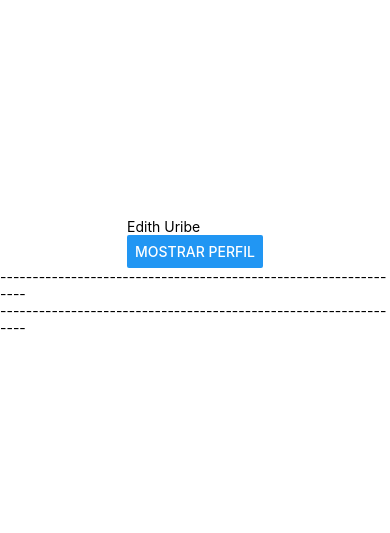
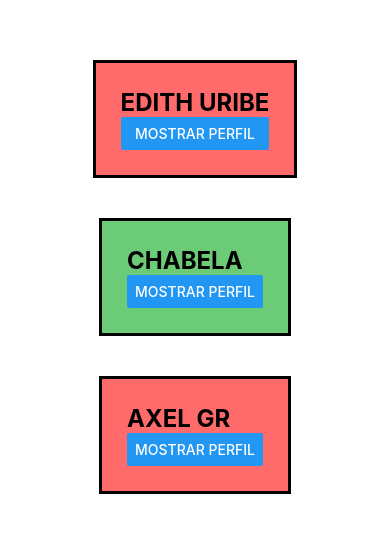
Before and after one commit to 3d1th-u/PM, a React Native app in the folder practica5/miapp2/: screen / in a window 390 px wide. Shown: the part 145-678 px from the top of the page. Built offline with nearby package versions, Linux system fonts and the light colour scheme.

Commit message:
Práctica 8
hicimos uso de las distintas opciones de estilos como los de css

```diff
--- a/practica5/miapp2/App.js
+++ b/practica5/miapp2/App.js
@@ -11,15 +11,18 @@ export default function App() {
   return (
     <View style={styles.container}>
 
-      <Perfil2
-      nombre="Edith Uribe"
+      <Perfil2 estiloE={styles.targetaRoja} nombre="Edith Uribe" carrera="Sitemas" materia="programacion movil" cuatri="noveno"></Perfil2>
+
+      <Perfil2 estiloE={styles.targetaVerde}
+      nombre="Chabela"
       carrera="Sitemas"
       materia="programacion movil"
       cuatri="noveno"
       >
       </Perfil2>
-      <Text>----------------------------------------------------------------</Text>
-      <Text>----------------------------------------------------------------</Text>
+
+      <Perfil2 estiloE={styles.targetaRoja} nombre="Axel GR" carrera="Sitemas" materia="programacion movil" cuatri="noveno"></Perfil2>
+
 
     </View>
   );
@@ -32,5 +35,8 @@ const styles = StyleSheet.create({
     backgroundColor: '#fff',
     alignItems: 'center',
     justifyContent: 'center',
+    flexDirection:'column',
   },
+  targetaRoja:{backgroundColor:'#FF6B6B'},
+  targetaVerde:{backgroundColor:'#6BCB77'},
 });
--- a/practica5/miapp2/components/Perfil.js
+++ b/practica5/miapp2/components/Perfil.js
@@ -1,21 +1,21 @@
 /*perfil usando desestructuracion */
-import { Text, View, Button} from "react-native";
+import { Text, View, Button, StyleSheet} from "react-native";
 import React,{useState} from "react";
 
-   export const Perfil2= ({nombre,carrera,materia,cuatri}) =>{
+   export const Perfil2= ({nombre,carrera,materia,cuatri, estiloE}) =>{
 
     const [mostrar, setmostrar] = useState(false);
 
     return(
-        <View>
+        <View style={[estilos.targeta,estiloE]}>
 
-        <Text>{nombre}</Text>
+        <Text style={estilos.nombre}>{nombre}</Text>
 
         {mostrar &&
         <>
-        <Text>{carrera}</Text>
-        <Text>{materia}</Text>
-        <Text>{cuatri}</Text>
+        <Text style={estilos.carrera}>{carrera}</Text>
+        <Text style={estilos.otrotexto}>{materia}</Text>
+        <Text style={estilos.otrotexto}>{cuatri}</Text>
         </>
          }
         <Button
@@ -24,6 +24,32 @@ import React,{useState} from "react";
         </View>
     )
 }
+
+
+
+const estilos= StyleSheet.create({
+    nombre:{
+        fontSize:24,
+        fontWeight:700,
+        textTransform:"uppercase"
+    },
+    carrera:{
+        fontSize:18,
+        color:'purple',
+        fontFamily:'Roboto'
+
+    },
+    otrotexto:{
+        fontSize:12,
+        fontFamily:'Courier',
+        fontStyle:'italic'
+    },
+    targeta:{
+        borderWidth:3,
+        margin:20,
+        padding:25,
+    },
+});
 
 
 /* */
```
